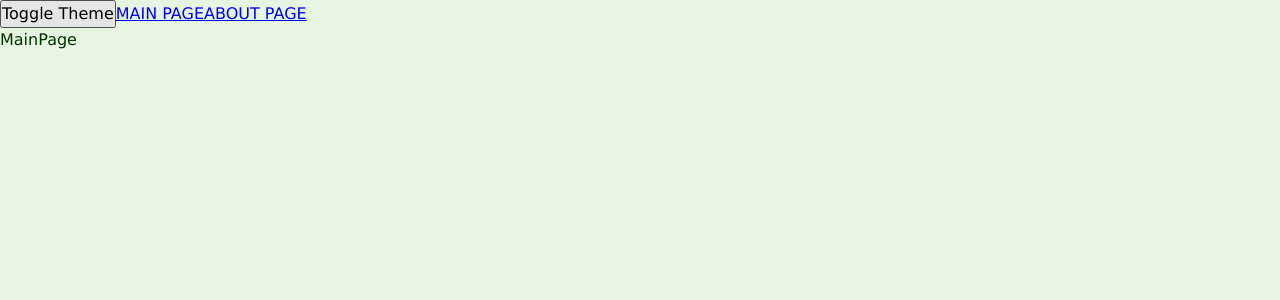
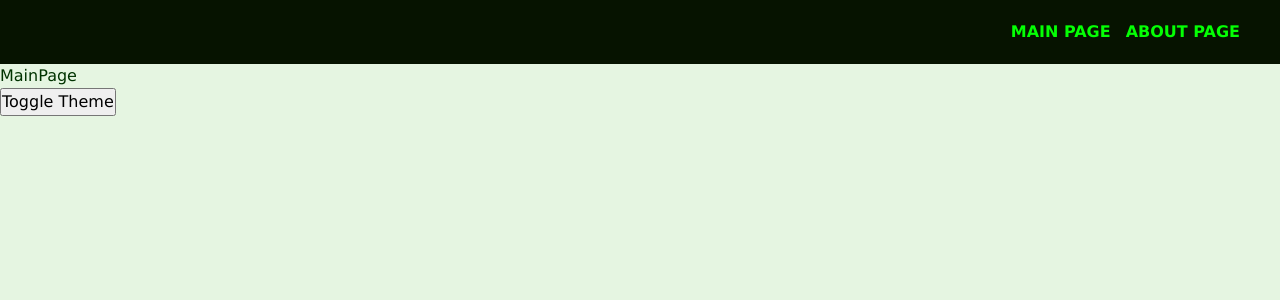
Before and after one commit to egorchh/production-project, a React app: page / in a window 1280 px wide. Shown: the top 300 px of the page. Built offline with nearby package versions, Linux system fonts and the light colour scheme.

Commit message:
add Navbar and AppLink components

```diff
--- a/src/app/App.tsx
+++ b/src/app/App.tsx
@@ -1,19 +1,18 @@
 import React from 'react';
-import {Link} from 'react-router-dom';
 import './styles/index.scss';
 import {classNames} from "shared/lib/classNames/classNames";
 import {useTheme} from "app/providers/ThemeProvider";
 import {AppRouter} from "app/providers/router";
+import {Navbar} from "widgets/Navbar";
 
 const App = () => {
     const {theme, toggleTheme} = useTheme();
 
     return (
         <div className={classNames('app', {}, [theme])}>
+            <Navbar />
+            <AppRouter />
             <button onClick={toggleTheme}>Toggle Theme</button>
-            <Link to='/'>MAIN PAGE</Link>
-            <Link to='/about'>ABOUT PAGE</Link>
-            <AppRouter />
         </div>
     );
 };
--- a/src/app/styles/themes/dark.scss
+++ b/src/app/styles/themes/dark.scss
@@ -1,6 +1,9 @@
 .app.dark {
   --bg-color: #061300;
+  --inverted-bg-color: #e5f5e1;
 
   --primary-color: #04bb04;
-  --secondary-color: #04ff04
+  --secondary-color: #04ff04;
+  --inverted-primary-color: #003300;
+  --inverted-secondary-color: #014b01;
 }
--- a/src/app/styles/themes/light.scss
+++ b/src/app/styles/themes/light.scss
@@ -1,6 +1,9 @@
 .app.light {
   --bg-color: #e5f5e1;
+  --inverted-bg-color: #061300;
 
   --primary-color: #003300;
-  --secondary-color: #014b01
+  --secondary-color: #014b01;
+  --inverted-primary-color: #04bb04;
+  --inverted-secondary-color: #04ff04;
 }
--- a/src/shared/lib/classNames/classNames.ts
+++ b/src/shared/lib/classNames/classNames.ts
@@ -1,9 +1,9 @@
 type Mods = Record<string, boolean | string>;
 
-export function classNames(cls: string, mods: Mods, additional: string[]) {
+export function classNames(cls: string, mods?: Mods, additional?: string[]) {
     return [
         cls,
-        ...additional,
+        ...additional.filter(Boolean),
         ...Object.entries(mods)
             .filter(([_, value]) => Boolean(value))
             .map(([className]) => className)
--- /dev/null
+++ b/src/shared/ui/AppLink/AppLink.module.scss
@@ -0,0 +1,17 @@
+.appLink {
+  text-decoration: none;
+  text-transform: uppercase;
+  font-weight: 600;
+}
+
+.primary {
+  color: var(--inverted-primary-color)
+}
+
+.secondary {
+  color: var(--inverted-secondary-color)
+}
+
+.appLink:hover {
+  text-decoration: underline;
+}
--- /dev/null
+++ b/src/shared/ui/AppLink/AppLink.tsx
@@ -0,0 +1,31 @@
+import {classNames} from "shared/lib/classNames/classNames";
+import styles from './AppLink.module.scss'
+import {Link, LinkProps} from "react-router-dom";
+
+export enum AppLinkTheme {
+    PRIMARY = 'primary',
+    SECONDARY = 'secondary',
+}
+
+interface AppLinkProps extends LinkProps {
+    className?: string;
+    theme?: AppLinkTheme;
+}
+
+export const AppLink = ({
+    className,
+    to,
+    theme = AppLinkTheme.PRIMARY,
+    children,
+    ...otherProps
+}: AppLinkProps) => {
+    return (
+        <Link
+            to={to}
+            className={classNames(styles.appLink, {}, [className, styles[theme]])}
+            {...otherProps}
+        >
+            {children}
+        </Link>
+    );
+};
--- /dev/null
+++ b/src/shared/ui/index.ts
@@ -0,0 +1,5 @@
+import {AppLink} from './AppLink/AppLink'
+
+export {
+    AppLink,
+}
--- /dev/null
+++ b/src/widgets/Navbar/index.ts
@@ -0,0 +1 @@
+export {Navbar} from './ui/Navbar'
--- /dev/null
+++ b/src/widgets/Navbar/ui/Navbar.module.scss
@@ -0,0 +1,14 @@
+.navbar {
+  display: flex;
+  align-items: center;
+  width: 100%;
+  min-height: 50px;
+  padding: 20px 40px;
+  background: var(--inverted-bg-color);
+}
+
+.links {
+  display: flex;
+  margin-left: auto;
+  gap: 15px;
+}
--- /dev/null
+++ b/src/widgets/Navbar/ui/Navbar.tsx
@@ -0,0 +1,24 @@
+import React from 'react';
+import {classNames} from "shared/lib/classNames/classNames";
+import styles from './Navbar.module.scss'
+import {AppLink} from "shared/ui";
+import {AppLinkTheme} from "shared/ui/AppLink/AppLink";
+
+export interface NavbarProps {
+    className?: string;
+}
+
+export const Navbar = ({className}: NavbarProps) => {
+    return (
+        <div className={classNames(styles.navbar, {}, [className])}>
+            <div className={styles.links}>
+                <AppLink to='/' theme={AppLinkTheme.SECONDARY}>
+                    MAIN PAGE
+                </AppLink>
+                <AppLink to='/about' theme={AppLinkTheme.SECONDARY}>
+                    ABOUT PAGE
+                </AppLink>
+            </div>
+        </div>
+    );
+};
```
